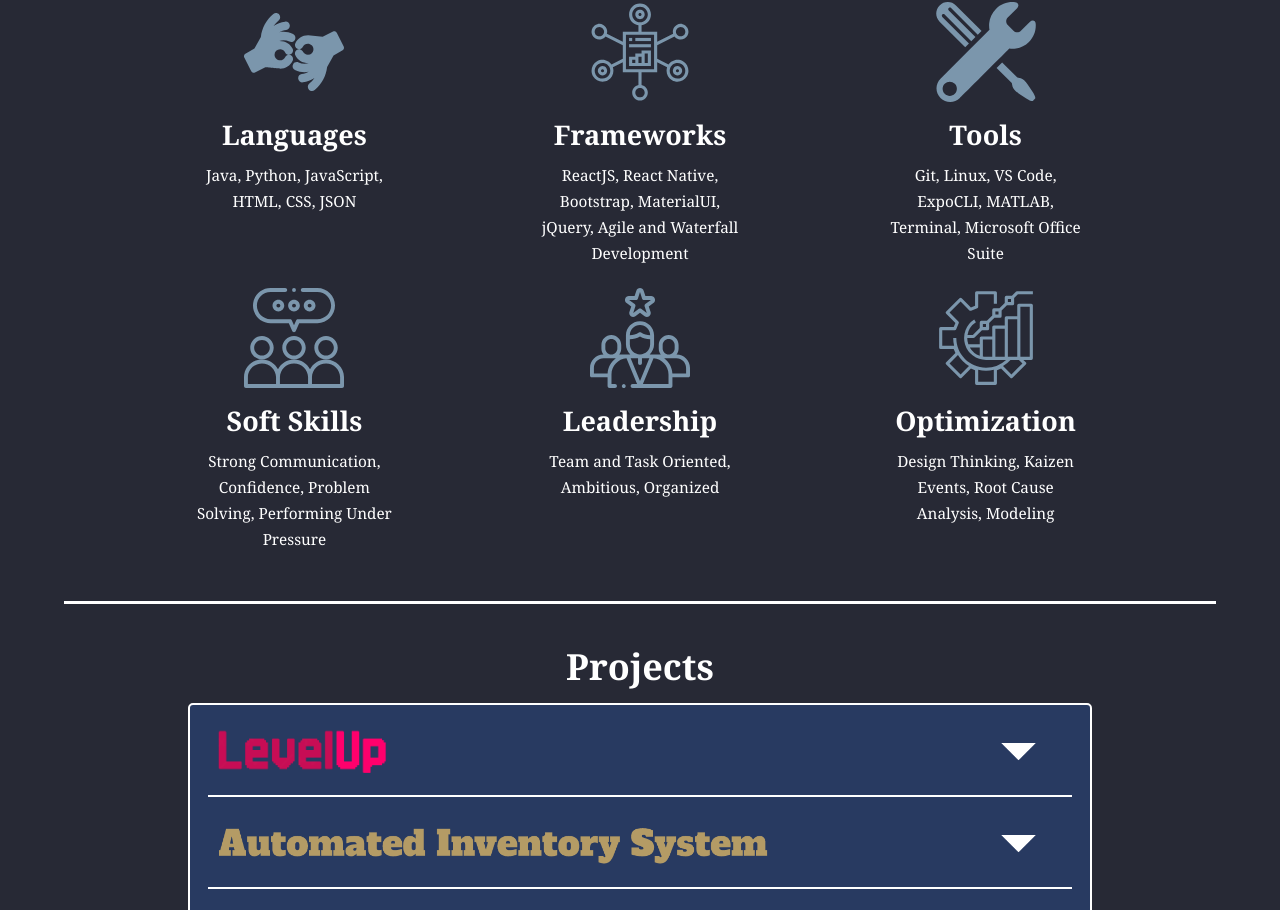
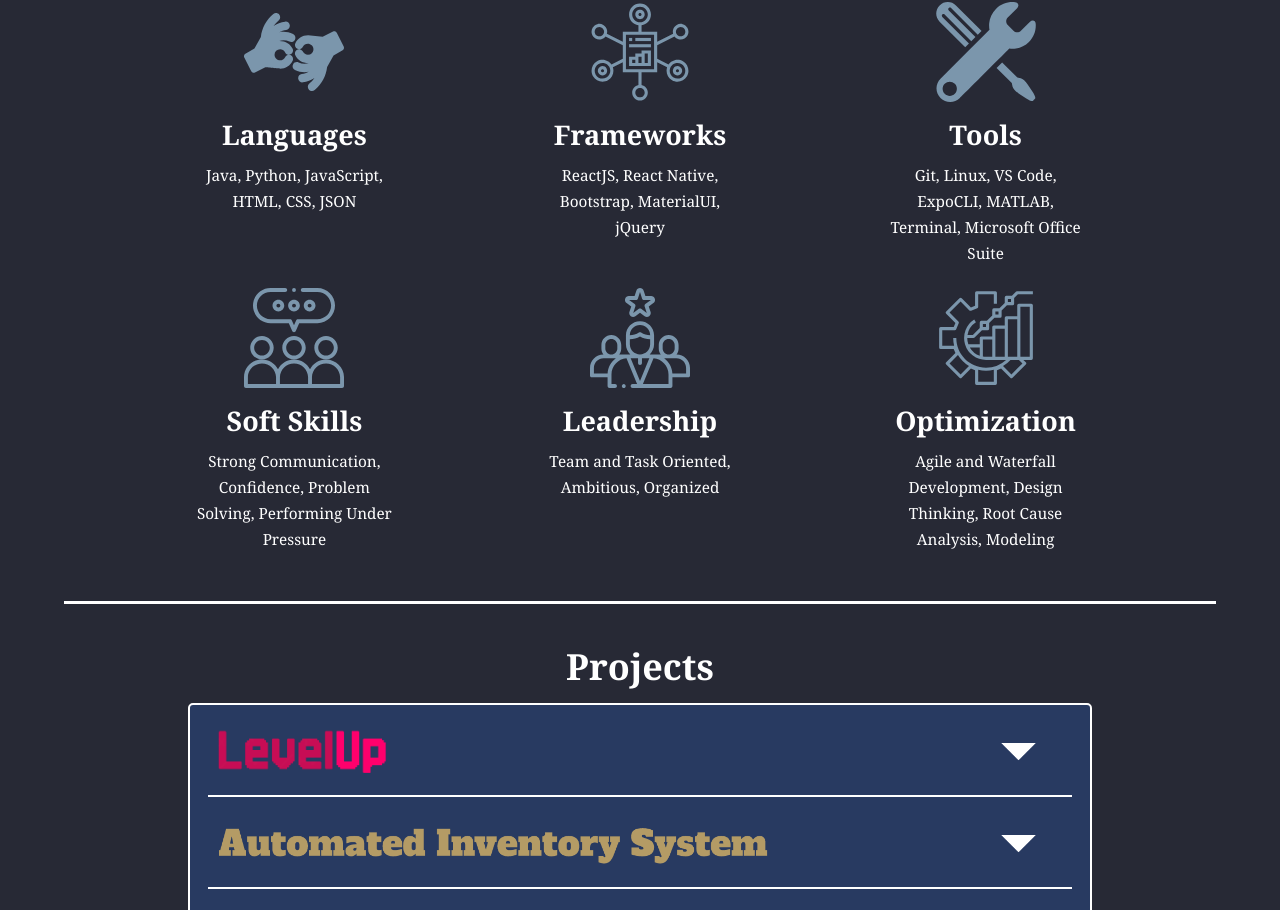
Before and after one commit to henscheid/cs_portfolio, a React (Create React App) app: page / in a window 1280 px wide. Shown: the part 966-1876 px from the top of the page. Built offline with nearby package versions, Linux system fonts and the light colour scheme.

Commit message:
updated skills section

```diff
--- a/src/components/skills/Skills.js
+++ b/src/components/skills/Skills.js
@@ -22,7 +22,7 @@ class Skills extends Component {
 
                 <h2>Frameworks</h2>
                 <p className="skills">
-                  ReactJS, React Native, Bootstrap, MaterialUI, jQuery, Agile and Waterfall Development
+                  ReactJS, React Native, Bootstrap, MaterialUI, jQuery
                 </p>
               </div>
 
@@ -62,7 +62,7 @@ class Skills extends Component {
 
                 <h2>Optimization</h2>
                 <p className="skills">
-                  Design Thinking, Kaizen Events, Root Cause Analysis, Modeling
+                  Agile and Waterfall Development, Design Thinking, Root Cause Analysis, Modeling
                 </p>
               </div>
 
```
